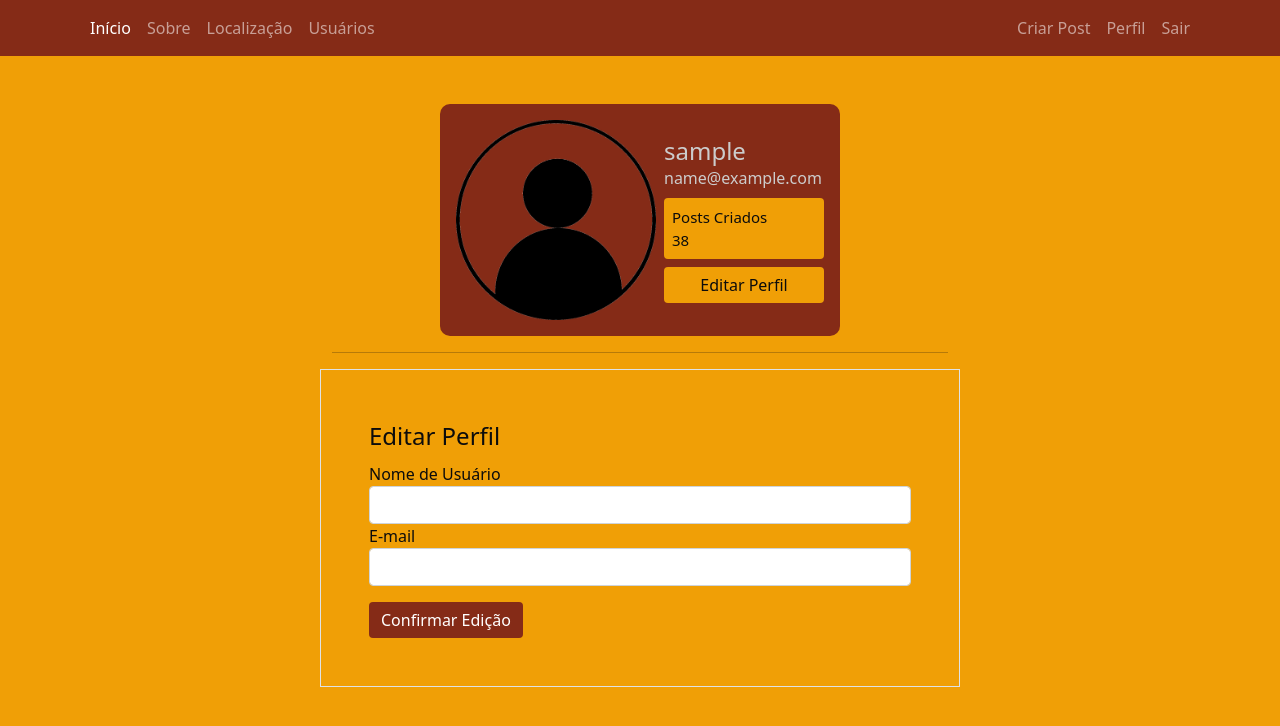
After one commit to sandromzljr/Bar-Mazzolla, a Flask app: page /perfil/editar in a window 1280 px wide. The commit adds this page. Shown: the top 726 px of the page. Run offline with Flask 2, Linux system fonts and the light colour scheme; the visitor is signed in with stand-in values (Sample User, id 1); data comes from the database, SQL or seed files in the repository.

Commit message:
feature: add edit perfil; add route; add forms

```diff
--- a/sitebarmazzolla/forms.py
+++ b/sitebarmazzolla/forms.py
@@ -23,3 +23,9 @@
     senha = PasswordField('Senha', validators=[DataRequired(), Length(8, 20)])
     btn_submit_login = SubmitField('Fazer Login')
     remember_me = BooleanField('Lembrar-me')
+
+
+class FormEditarPerfil(FlaskForm):
+    username = StringField('Nome de Usuário', validators=[DataRequired()])
+    email = StringField('E-mail', validators=[DataRequired(), Email()])
+    btn_submit_edit_perfil = SubmitField('Confirmar Edição')
--- a/sitebarmazzolla/routes.py
+++ b/sitebarmazzolla/routes.py
@@ -1,6 +1,6 @@
 from flask import render_template, redirect, url_for, flash, request
 from sitebarmazzolla import app, database, bcrypt
-from sitebarmazzolla.forms import FormLogin, FormCriarConta
+from sitebarmazzolla.forms import FormLogin, FormCriarConta, FormEditarPerfil
 from sitebarmazzolla.models import Usuario
 from flask_login import login_user, logout_user, current_user, login_required
 
@@ -70,3 +70,11 @@
 @login_required
 def criar_post():
     return render_template('criar_post.html')
+
+@app.route('/perfil/editar', methods=['GET', 'POST'])
+@login_required
+def editar_perfil():
+    form = FormEditarPerfil()
+
+    foto_perfil = url_for('static', filename='fotos_perfil/{}'.format(current_user.foto_perfil))
+    return render_template('editarperfil.html', foto_perfil=foto_perfil, form=form)
--- /dev/null
+++ b/sitebarmazzolla/templates/editarperfil.html
@@ -0,0 +1,42 @@
+{% extends 'perfil.html' %}
+
+{% block form_editar_perfil %}
+<div class="container w-50">
+    <hr>
+    <div class="row">
+        <form method="post" action="" class="border p-5 mb-2">
+            {{ form.csrf_token }}
+            <legend>Editar Perfil</legend>
+            <fieldset>
+                <div class="form-group w-100">
+                    {{ form.username.label(class="form-control-label") }}
+                    {% if form.username.errors %}
+                    {{ form.username(class="form-control is-invalid") }}
+                    <div class="invalid-feedback">
+                        {% for erro in form.username.errors %}
+                        {{ erro }}
+                        {% endfor %}
+                    </div>
+                    {% else %}
+                    {{ form.username(class="form-control") }}
+                    {% endif %}
+                </div>
+                <div class="form-group mb-3 w-100">
+                    {{ form.email.label(class="form-control-label") }}
+                    {% if form.email.errors %}
+                    {{ form.email(class="form-control is-invalid") }}
+                    <div class="invalid-feedback">
+                        {% for erro in form.email.errors %}
+                        {{ erro }}
+                        {% endfor %}
+                    </div>
+                    {% else %}
+                    {{ form.email(class="form-control") }}
+                    {% endif %}
+                </div>
+            </fieldset>
+            {{ form.btn_submit_edit_perfil(class="btn btn-primary", style="background-color: #852B17; border:none") }}
+        </form>
+    </div>
+</div>
+{% endblock %}
--- a/sitebarmazzolla/templates/perfil.html
+++ b/sitebarmazzolla/templates/perfil.html
@@ -17,10 +17,12 @@
                     </div>
                 </div>
                 <div class="button mt-2 d-flex flex-row align-items-center">
-                    <button class="btn btn-primary w-100 ml-2", style="background-color: #F09F06; color: #0C0C0C; border:none">Editar Perfil</button>
+                    <a class="w-100" href="{{ url_for('editar_perfil') }}"><button class="btn btn-primary w-100 ml-2", style="background-color: #F09F06; color: #0C0C0C; border:none">Editar Perfil</button></a>
                 </div>
             </div>
         </div>
     </div>
 </div>
+{% block form_editar_perfil %}
 {% endblock %}
+{% endblock %}
```
